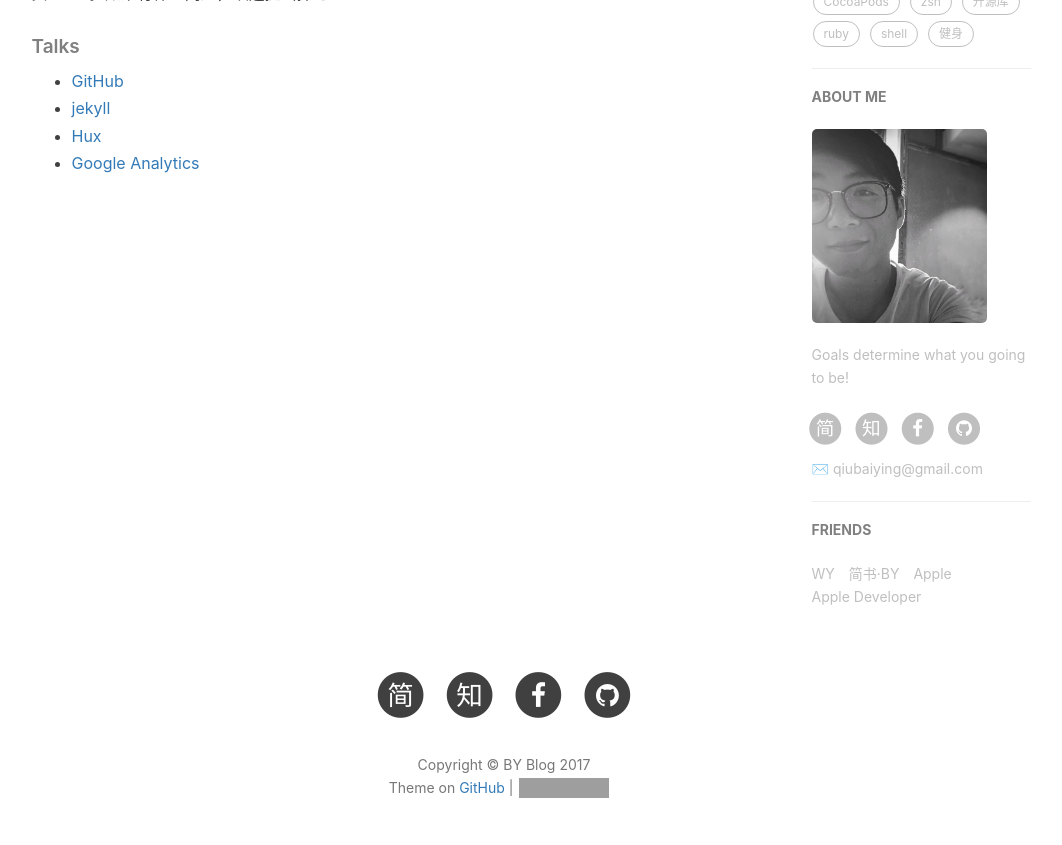
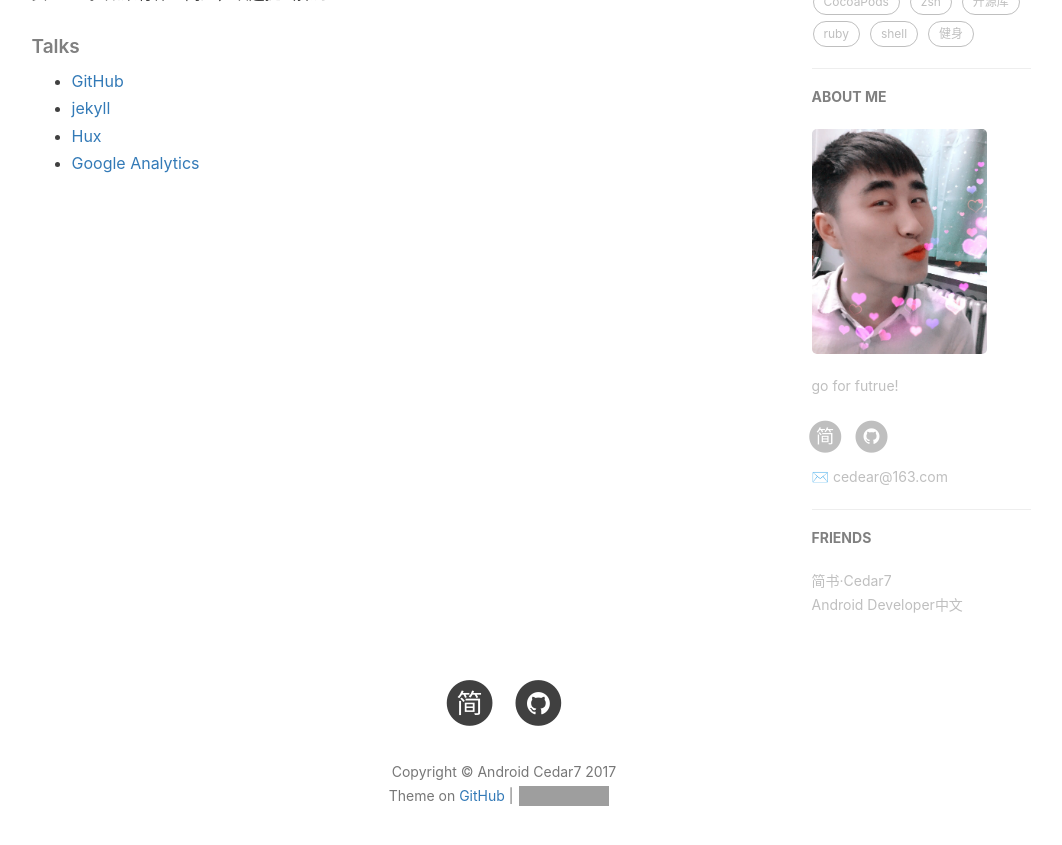
Before and after one commit to cedear/cedear.github.io, a Jekyll site: the page built from about.html, in a window 1280 px wide and 900 px high, scrolled down 721 px. Shown: the top 845 px of the window, without its empty margins (136-1198 px from the left). Built offline with Jekyll 4.4.1, drawn with Linux system fonts in a browser that asks for light colours; nearby versions of some CDN libraries; comment, search, counter and statistics services are not loaded; some of the changed text lies outside the part shown; grey boxes are pictures that could not be loaded.

Commit message:
自定义文件

```diff
--- a/_config.yml
+++ b/_config.yml
@@ -1,17 +1,17 @@
 # Site settings
-title: BY Blog
-SEOTitle: 柏荧的博客 | BY Blog
+title: Android Cedar7
+SEOTitle: Cedar7的博客 | Android Cedar7
 header-img: img/post-bg-desk.jpg
-email: qiubaiying@gmail.com
+email: cedear@163.com
 description: "Every failure is leading towards success."
-keyword: "BY, BY Blog, 柏荧的博客, qiubaiying, 邱柏荧, iOS, Apple, iPhone"
-url: "http://qiubaiying.github.io"          # your host, for absolute URL
+keyword: "Cedar7, Android, Java, Bugs"
+url: "http://Cedear.github.io"          # your host, for absolute URL
 baseurl: ""      # for example, '/blog' if your blog hosted on 'host/blog'
-github_repo: "https://github.com/qiubaiying/qiubaiying.github.io.git" # you code repository
+github_repo: "https://github.com/cedear/Cedear.github.io" # you code repository
 
 # Sidebar settings
 sidebar: true                           # whether or not using Sidebar.
-sidebar-about-description: "Goals determine what you going to be!"
+sidebar-about-description: "go for futrue!"
 sidebar-avatar: /img/about-BY-gentle.jpg      # use absolute URL, seeing it's used in both `/` and `/about/`
 
 
@@ -19,10 +19,10 @@ sidebar-avatar: /img/about-BY-gentle.jpg      # use absolute URL, seeing it's us
 # SNS settings
 RSS: false
 # weibo_username:     qiubaiying
-zhihu_username:     qiubaiying
-github_username:    qiubaiying
-facebook_username:  baiying.qiu.7
-jianshu_username:   e71990ada2fd
+#zhihu_username:     qiubaiying
+github_username:    Cedear
+#facebook_username:  baiying.qiu.7
+jianshu_username:   Cedar7
 #twitter_username:   qiubaiying
 
 
@@ -43,7 +43,6 @@ gems: [jekyll-paginate]
 
 
 
-
 # Markdown settings
 # replace redcarpet to kramdown,
 # although redcarpet can auto highlight code, the lack of header-id make the catalog impossible, so I switch to kramdown
@@ -56,21 +55,17 @@ kramdown:
 
 
 # 评论系统
-# Disqus（https://disqus.com/）
-# disqus_username: qiubaiying
+# Disqus settings（https://disqus.com/）
+disqus_username: qiubaiying
 
-# Gitalk
-gitalk:
-  enable: true    #是否开启Gitalk评论
-  clientID: f2c84e7629bb1446c1a4   #生成的clientID
-  clientSecret: ca6d6139d1e1b8c43f8b2e19492ddcac8b322d0d  #同上
-  repo: qiubaiying.github.io    #仓库名称
-  owner: qiubaiying    #github用户名
-  admin: qiubaiying
-  distractionFreeMode: true #是否启用类似FB的阴影遮罩
+# 多说 将于2017年6月1日正式关停服务，建议使用 Disqus（http://dev.duoshuo.com/threads/58d1169ae293b89a20c57241）
+# Duoshuo settings
+# duoshuo_username: qiubaiying
+# Share component is depend on Comment so we can NOT use share only.
+# duoshuo_share: true                     # set to false if you want to use Comment without Sharing
 
 
-# 统计
+
 
 # Analytics settings
 # Baidu Analytics
@@ -78,7 +73,7 @@ ba_track_id: b50bf2b12b5338a1845e33832976fd68
 
 # Google Analytics
 ga_track_id: 'UA-90855596-1'            # Format: UA-xxxxxx-xx
-ga_domain: qiubaiying.top               # 默认的是 auto, 这里我是自定义了的域名，你如果没有自己的域名，需要改成auto
+ga_domain: auto
 
 
 
@@ -98,17 +93,20 @@ service-worker: true
 
 # Friends
 friends: [
+    # {
+    #     title: "WY",
+    #     href: "http://zhengwuyang.com"
+    # },
     {
-        title: "WY",
-        href: "http://zhengwuyang.com"
-    },{
-        title: "简书·BY",
-        href: "http://www.jianshu.com/u/e71990ada2fd"
-    },{
-        title: "Apple",
-        href: "https://apple.com"
-    },{
-        title: "Apple Developer",
-        href: "https://developer.apple.com/"
+        title: "简书·Cedar7",
+        href: "http://www.jianshu.com/u/8dd258800ba0"
+    },
+    # {
+    #     title: "Apple",
+    #     href: "https://apple.com"
+    # },
+    {
+        title: "Android Developer中文",
+        href: "https://developer.android.com/index.html?hl=zh-cn"
     }
 ]
```
Also changed, not shown: img/about-BY-gentle.jpg, img/post-bg-desk.jpg.
